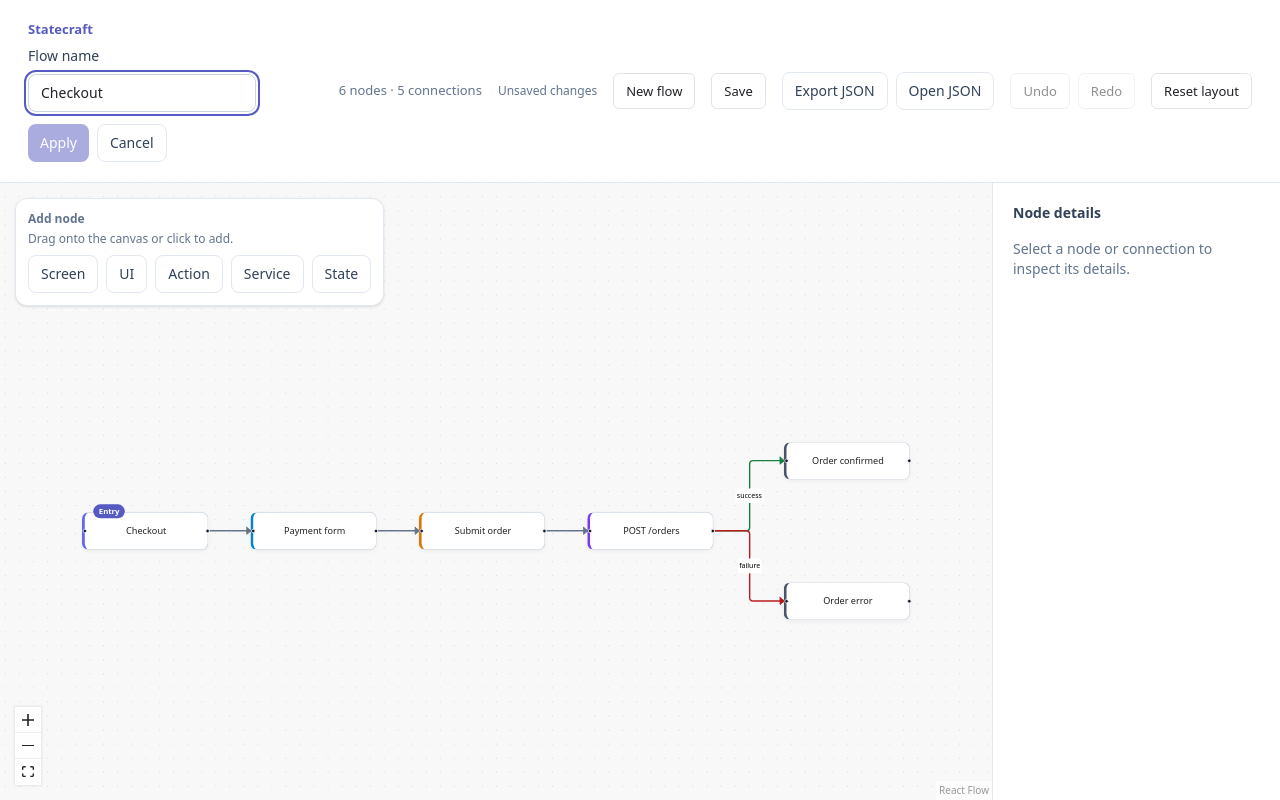
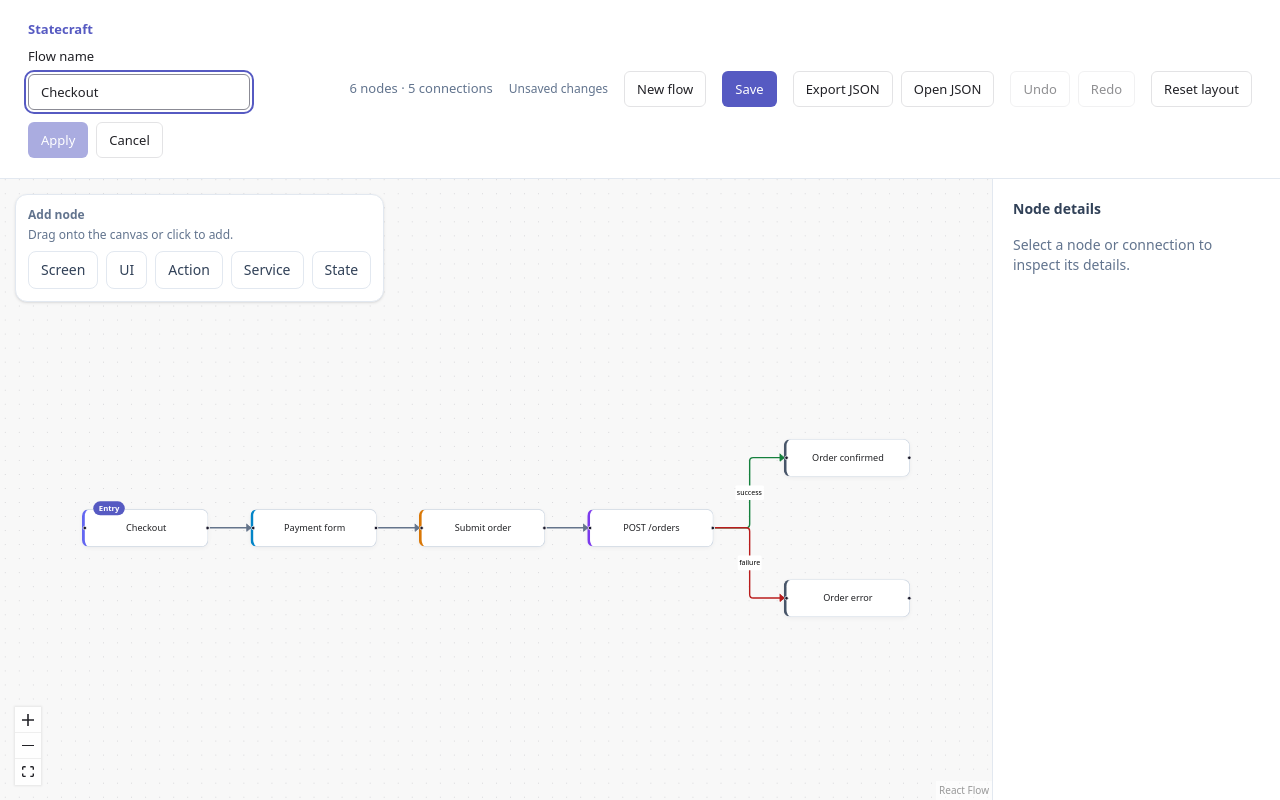
Before and after one commit to NicolasMilliard/statecraft, a React (Vite) app in the folder apps/web/: page / in a window 1280 px wide. Both pictures are taken after a click on the button "Rename". Built offline with nearby package versions, Linux system fonts and the light colour scheme.

Commit message:
feat(web): standardize text inputs and editor controls

```diff
--- a/apps/web/src/App.tsx
+++ b/apps/web/src/App.tsx
@@ -116,6 +116,7 @@ export default function App() {
           </p>
 
           <Button
+            variant="secondary"
             onClick={handleNewFlow}
             disabled={isRestoring}
             title="Create an empty flow. This can be undone."
@@ -163,7 +164,7 @@ export default function App() {
         </div>
 
         {storageError !== null && (
-          <p role="alert" className="w-full text-sm text-red-700">
+          <p role="alert" className="w-full text-ui text-danger">
             {storageError}
           </p>
         )}
--- a/apps/web/src/editor/FlowFileActions.tsx
+++ b/apps/web/src/editor/FlowFileActions.tsx
@@ -1,4 +1,5 @@
 import { useRef, useState } from 'react';
+import { Button } from '../ui/Button';
 
 interface FlowFileActionsProps {
   readonly flowName: string;
@@ -93,27 +94,25 @@ export function FlowFileActions({
         }}
       />
 
-      <button
-        type="button"
+      <Button
+        variant="secondary"
         onClick={handleExport}
         disabled={isRestoring}
-        className="cursor-pointer rounded-lg border border-slate-200 bg-white px-3 py-2 text-sm font-medium text-slate-700 hover:bg-slate-50 focus-visible:outline-2 focus-visible:outline-offset-2 focus-visible:outline-brand disabled:cursor-not-allowed disabled:opacity-50"
       >
         Export JSON
-      </button>
+      </Button>
 
-      <button
-        type="button"
+      <Button
+        variant="secondary"
         onClick={() => inputRef.current?.click()}
         disabled={isRestoring}
         title="Open a Statecraft flow. This can be undone."
-        className="cursor-pointer rounded-lg border border-slate-200 bg-white px-3 py-2 text-sm font-medium text-slate-700 hover:bg-slate-50 focus-visible:outline-2 focus-visible:outline-offset-2 focus-visible:outline-brand disabled:cursor-not-allowed disabled:opacity-50"
       >
         {isRestoring ? 'Opening…' : 'Open JSON'}
-      </button>
+      </Button>
 
       {error !== null && (
-        <p role="alert" className="w-full text-sm text-red-700">
+        <p role="alert" className="w-full text-ui text-danger">
           {error}
         </p>
       )}
--- a/apps/web/src/editor/FlowNameEditor.tsx
+++ b/apps/web/src/editor/FlowNameEditor.tsx
@@ -1,4 +1,6 @@
 import { useId, useState } from 'react';
+import { Button } from '../ui/Button';
+import { TextInput } from '../ui/TextInput';
 
 interface FlowNameEditorProps {
   readonly name: string;
@@ -19,17 +21,16 @@ export function FlowNameEditor({ name, onRename }: FlowNameEditorProps) {
       <div className="flex flex-wrap items-center gap-3">
         <h1 className="text-2xl font-bold wrap-anywhere">{name}</h1>
 
-        <button
-          type="button"
+        <Button
+          variant="secondary"
           aria-label="Rename flow"
           onClick={() => {
             setDraftName(name);
             setIsEditing(true);
           }}
-          className="cursor-pointer rounded-lg border border-slate-200 px-3 py-2 text-sm font-medium text-slate-700 hover:bg-slate-50 focus-visible:outline-2 focus-visible:outline-offset-2 focus-visible:outline-brand"
         >
           Rename
-        </button>
+        </Button>
       </div>
     );
   }
@@ -56,50 +57,41 @@ export function FlowNameEditor({ name, onRename }: FlowNameEditorProps) {
     >
       <label
         htmlFor={inputId}
-        className="block text-sm font-medium text-slate-700"
+        className="block text-ui font-medium text-foreground"
       >
         Flow name
       </label>
 
-      <input
+      <TextInput
         id={inputId}
         name="flowName"
-        type="text"
         autoComplete="off"
         autoFocus
         value={draftName}
         onChange={(event) => setDraftName(event.target.value)}
         aria-invalid={!isValid}
         aria-describedby={!isValid ? `${inputId}-error` : undefined}
-        className="mt-2 w-full rounded-lg border border-slate-300 px-3 py-2 text-sm focus-visible:outline-2 focus-visible:outline-offset-2 focus-visible:outline-brand"
+        className="mt-2"
       />
 
       {!isValid && (
         <p
           id={`${inputId}-error`}
           role="alert"
-          className="mt-2 text-sm text-red-700"
+          className="mt-2 text-ui text-danger"
         >
           Name cannot be empty.
         </p>
       )}
 
       <div className="mt-3 flex gap-2">
-        <button
-          type="submit"
-          disabled={!canApply}
-          className="cursor-pointer rounded-lg bg-brand px-3 py-2 text-sm font-medium text-white hover:opacity-90 focus-visible:outline-2 focus-visible:outline-offset-2 focus-visible:outline-brand disabled:cursor-not-allowed disabled:opacity-50"
-        >
+        <Button type="submit" disabled={!canApply}>
           Apply
-        </button>
+        </Button>
 
-        <button
-          type="button"
-          onClick={() => setIsEditing(false)}
-          className="cursor-pointer rounded-lg border border-slate-200 px-3 py-2 text-sm font-medium text-slate-700 hover:bg-slate-50 focus-visible:outline-2 focus-visible:outline-offset-2 focus-visible:outline-brand"
-        >
+        <Button variant="secondary" onClick={() => setIsEditing(false)}>
           Cancel
-        </button>
+        </Button>
       </div>
     </form>
   );
--- a/apps/web/src/index.css
+++ b/apps/web/src/index.css
@@ -11,12 +11,14 @@
   --color-muted: #666671;
 
   --color-border: #e3e3e5;
-  --color-border-strong: #b6b6bc;
+  --color-border-strong: #8b8b95;
 
   --color-brand: #565ac2;
   --color-brand-hover: #484ca8;
   --color-brand-pressed: #3f4396;
   --color-brand-foreground: #ffffff;
+
+  --color-danger: #b91c1c;
 
   --radius-control: 0.375rem;
 
--- a/apps/web/src/inspector/NodeLabelEditor.tsx
+++ b/apps/web/src/inspector/NodeLabelEditor.tsx
@@ -1,5 +1,7 @@
 import type { FlowNode } from '@statecraft/core';
 import { useId, useState } from 'react';
+import { Button } from '../ui/Button';
+import { TextInput } from '../ui/TextInput';
 
 interface NodeLabelEditorProps {
   readonly node: FlowNode;
@@ -36,50 +38,44 @@ export function NodeLabelEditor({ node, onRename }: NodeLabelEditorProps) {
     >
       <label
         htmlFor={inputId}
-        className="block text-sm font-medium text-slate-700"
+        className="block text-ui font-medium text-foreground"
       >
         Label
       </label>
 
-      <input
+      <TextInput
         id={inputId}
         name="label"
-        type="text"
         autoComplete="off"
         value={draftLabel}
         onChange={(event) => setDraftLabel(event.target.value)}
         aria-invalid={!isValid}
         aria-describedby={!isValid ? `${inputId}-error` : undefined}
-        className="mt-2 w-full rounded-lg border border-slate-300 px-3 py-2 text-sm focus-visible:outline-2 focus-visible:outline-offset-2 focus-visible:outline-brand"
+        className="mt-2"
       />
 
       {!isValid && (
         <p
           id={`${inputId}-error`}
           role="alert"
-          className="mt-2 text-sm text-red-700"
+          className="mt-2 text-ui text-danger"
         >
           Label cannot be empty.
         </p>
       )}
 
       <div className="mt-3 flex gap-2">
-        <button
-          type="submit"
-          disabled={!canApply}
-          className="cursor-pointer rounded-lg bg-brand px-3 py-2 text-sm font-medium text-white hover:opacity-90 focus-visible:outline-2 focus-visible:outline-offset-2 focus-visible:outline-brand disabled:cursor-not-allowed disabled:opacity-50"
-        >
+        <Button type="submit" disabled={!canApply}>
           Apply
-        </button>
+        </Button>
 
-        <button
-          type="button"
+        <Button
+          variant="secondary"
           disabled={!canCancel}
           onClick={() => setDraftLabel(node.label)}
-          className="cursor-pointer rounded-lg border border-slate-200 px-3 py-2 text-sm font-medium text-slate-700 hover:bg-slate-50 focus-visible:outline-2 focus-visible:outline-offset-2 focus-visible:outline-brand disabled:cursor-not-allowed disabled:opacity-50"
         >
           Cancel
-        </button>
+        </Button>
       </div>
     </form>
   );
--- a/apps/web/src/ui/Button.tsx
+++ b/apps/web/src/ui/Button.tsx
@@ -27,7 +27,7 @@ const variantClasses = {
 };
 
 export function Button({
-  variant = 'secondary',
+  variant = 'primary',
   type = 'button',
   className = '',
   ...props
--- /dev/null
+++ b/apps/web/src/ui/TextInput.tsx
@@ -0,0 +1,20 @@
+import type { ComponentPropsWithRef } from 'react';
+
+type TextInputProps = Omit<ComponentPropsWithRef<'input'>, 'type'>;
+
+const classes = [
+  'min-h-9 w-full min-w-0 rounded-control',
+  'border border-border-strong bg-surface px-3 py-1.5',
+  'text-ui text-foreground placeholder:text-muted',
+  'focus-visible:outline-2 focus-visible:outline-offset-2',
+  'focus-visible:outline-brand',
+  'aria-invalid:border-danger',
+  'aria-invalid:focus-visible:outline-danger',
+  'disabled:cursor-not-allowed',
+  'disabled:bg-surface-hover disabled:text-muted',
+  'motion-safe:transition-colors motion-safe:duration-150',
+].join(' ');
+
+export function TextInput({ className = '', ...props }: TextInputProps) {
+  return <input {...props} type="text" className={`${classes} ${className}`} />;
+}
```
